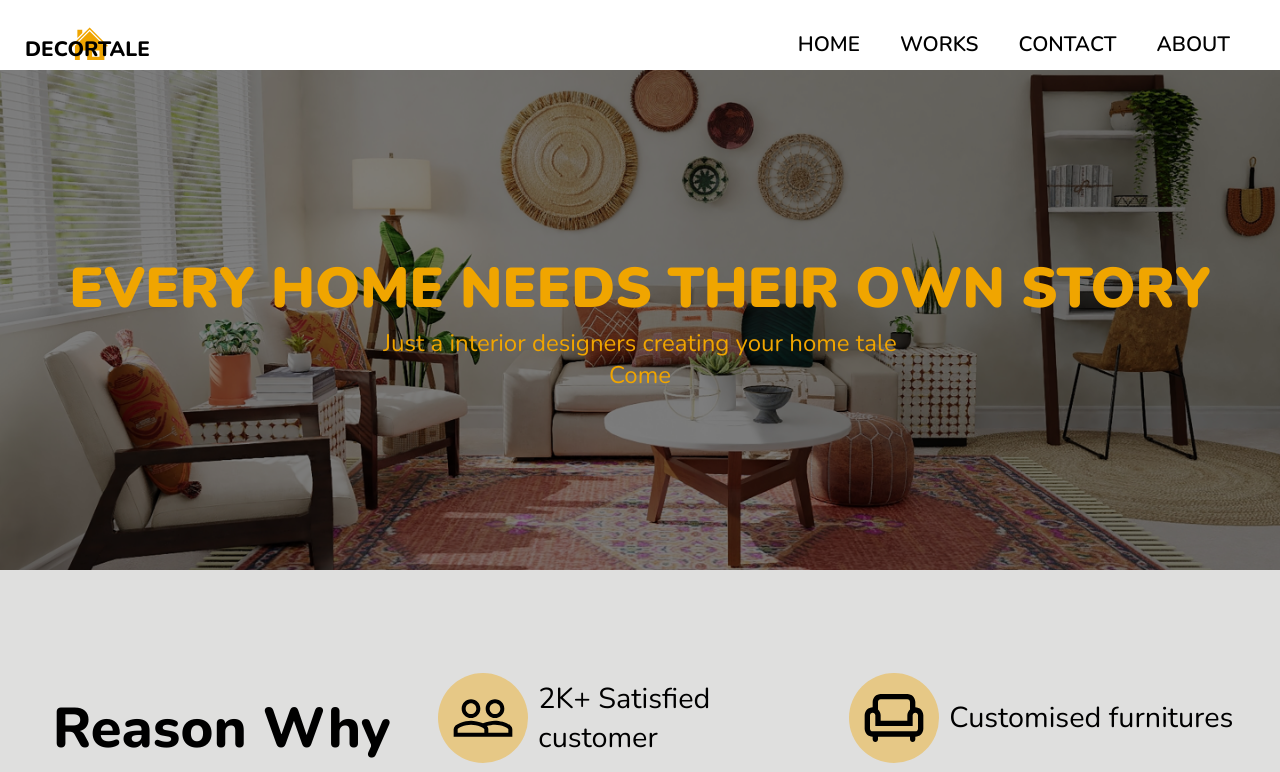
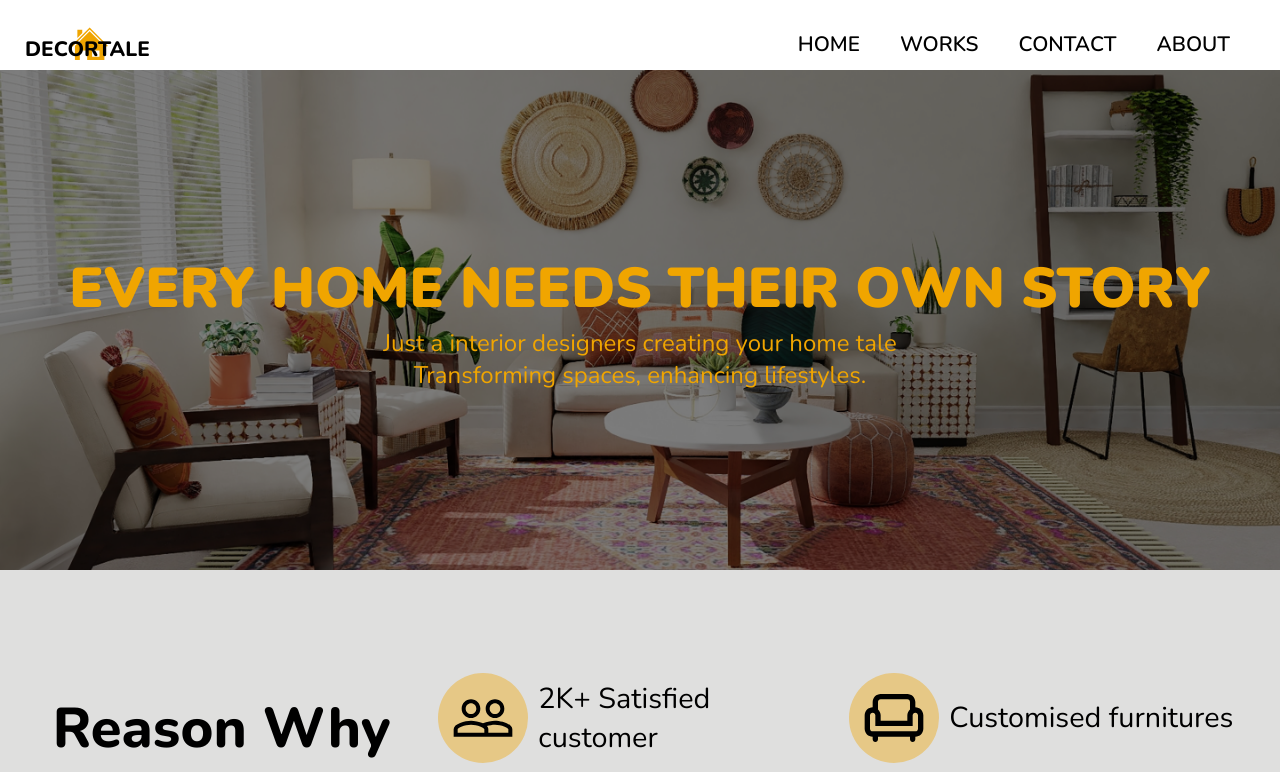
Before and after one commit to Shivangi020/Decortale, a React (Create React App) app: page / in a window 1280 px wide. Shown: the top 772 px of the page. Built offline with nearby package versions, Linux system fonts and the light colour scheme.

Commit message:
changing tagline

```diff
--- a/src/components/hero/Hero.jsx
+++ b/src/components/hero/Hero.jsx
@@ -7,7 +7,7 @@ function Hero() {
             <div className='hero-contents'>
             <h1 className='hero-heading'>Every home needs their own story</h1>
             <p className='hero-p'>Just a interior designers creating your home tale</p>
-      <p className='hero-p'>Come </p>
+      <p className='hero-p'>Transforming spaces, enhancing lifestyles.</p>
             </div>
 
         </section>
```
